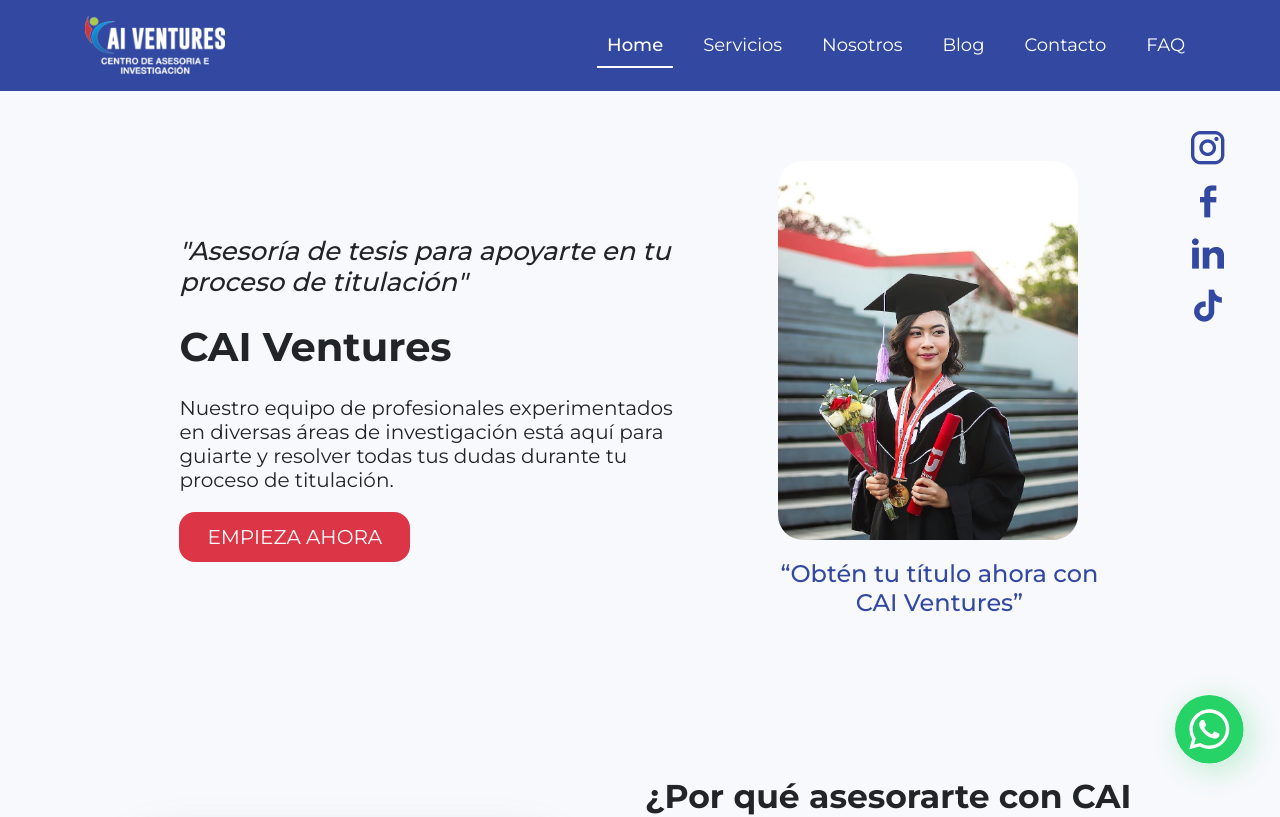
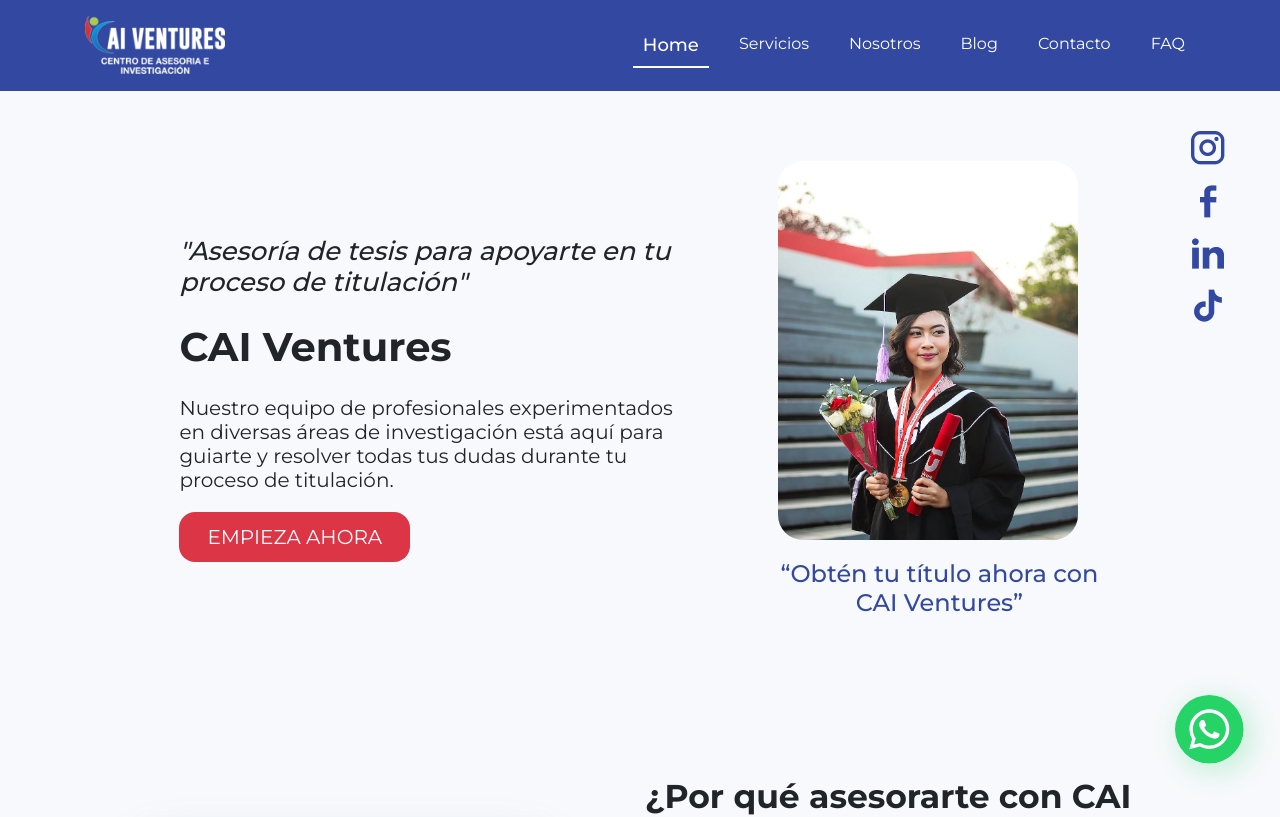
Before and after one commit to justinait/cai-ventures2, a React (Vite) app: page / in a window 1280 px wide. Shown: the top 817 px of the page. Built offline with nearby package versions, Linux system fonts and the light colour scheme.

Commit message:
navbar blog responsive

```diff
--- a/src/components/navbar/navbar.css
+++ b/src/components/navbar/navbar.css
@@ -19,7 +19,7 @@
 
   .navbar>.container {
     display: flex;
-    flex-wrap: wrap;
+    /* flex-wrap: wrap; */
     align-items: center;
     height: auto !important;
     justify-content: space-between;
@@ -50,7 +50,7 @@
 
   .nav-link {
     color: white;
-    font-size: 18px !important;
+    font-size: 16px !important;
   }
 
   .nav-link:hover {
@@ -208,6 +208,4 @@
       width: 100vw !important;
       max-width: 100vw !important;
     }
-
-
     }
--- a/src/components/navbar/navbar.jsx
+++ b/src/components/navbar/navbar.jsx
@@ -23,7 +23,7 @@
 
   useEffect(() => {
     const handleResize = () => {
-      setIsDesktop(window.innerWidth > 768);
+      setIsDesktop(window.innerWidth > 767);
     };
 
     window.addEventListener("resize", handleResize);
```
